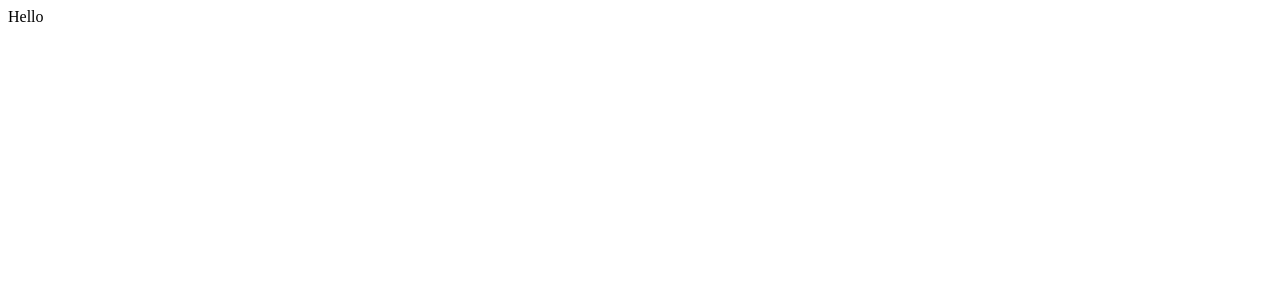
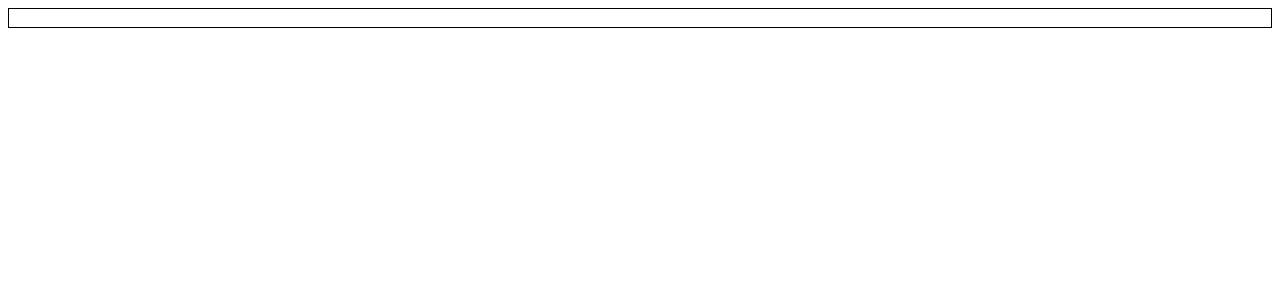
Before and after one commit to haixiangyan/my-react-contenteditable, a React (Create React App) app: page / in a window 1280 px wide. Shown: the top 300 px of the page. Built offline with nearby package versions, Linux system fonts and the light colour scheme; the HTML template or start-up script is replaced by a standard one.

Commit message:
feat: 实现最简单的版本

```diff
--- a/src/App.tsx
+++ b/src/App.tsx
@@ -1,8 +1,17 @@
-import React from 'react'
+import React, {useState} from 'react'
+import ContentEditable, {ContentEditableEvent} from "./lib";
 
 function App() {
+  const [value, setValue] = useState('');
+
+  const onChange = (e: ContentEditableEvent) => {
+    console.log('change', e.target.value)
+  }
+
   return (
-    <div>Hello</div>
+    <div style={{ border: '1px solid black' }}>
+      <ContentEditable value={value} onChange={onChange} />
+    </div>
   );
 }
 
--- /dev/null
+++ b/src/lib/index.tsx
@@ -0,0 +1,47 @@
+import React, {createRef, SyntheticEvent} from 'react'
+import {Component} from "react"
+
+export type ContentEditableEvent = SyntheticEvent<any, Event> & {
+  target: { value: string }
+};
+
+interface Props {
+  value?: string
+  onChange?: (e: ContentEditableEvent) => void
+}
+
+class ContentEditable extends Component<Props> {
+  lastHtml = this.props.value
+  ref = createRef<HTMLDivElement>()
+
+  emitEvent = (originalEvent: SyntheticEvent<any>) => {
+    if (!this.ref.current) return
+
+    const html = this.ref.current.innerHTML
+    if (this.props.onChange && html !== this.lastHtml) {
+      const event = {
+        ...originalEvent,
+        target: {
+          value: html || ''
+        }
+      }
+      // @ts-ignore
+      this.props.onChange(event)
+    }
+  }
+
+  render() {
+    const { value } = this.props
+
+    return (
+      <div
+        ref={this.ref}
+        contentEditable
+        onInput={this.emitEvent}
+        dangerouslySetInnerHTML={{__html: value || ''}}
+      />
+    )
+  }
+}
+
+export default ContentEditable
```
Also changed, not shown: 2 other files (tests, documents, lock files or other folders).
